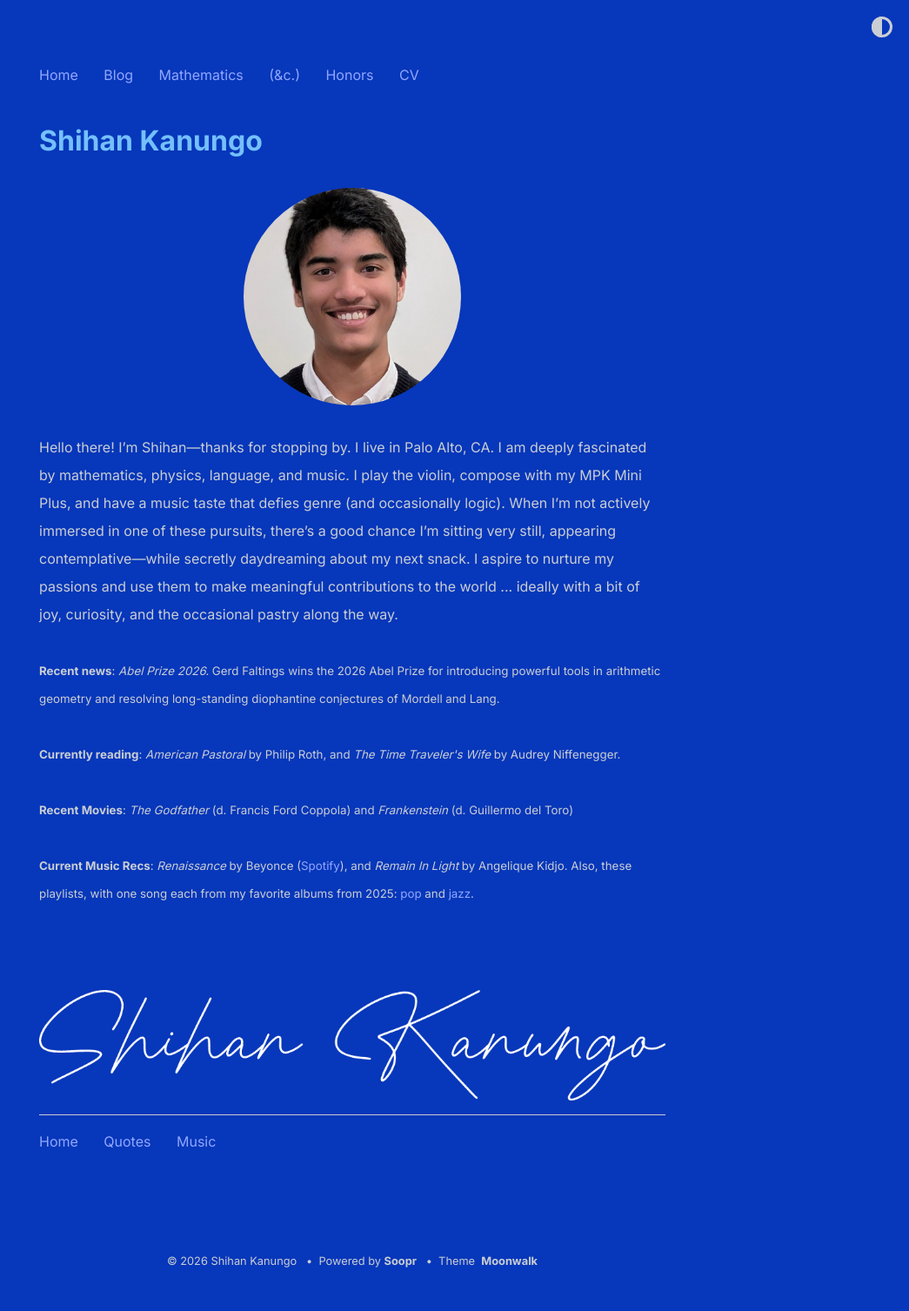
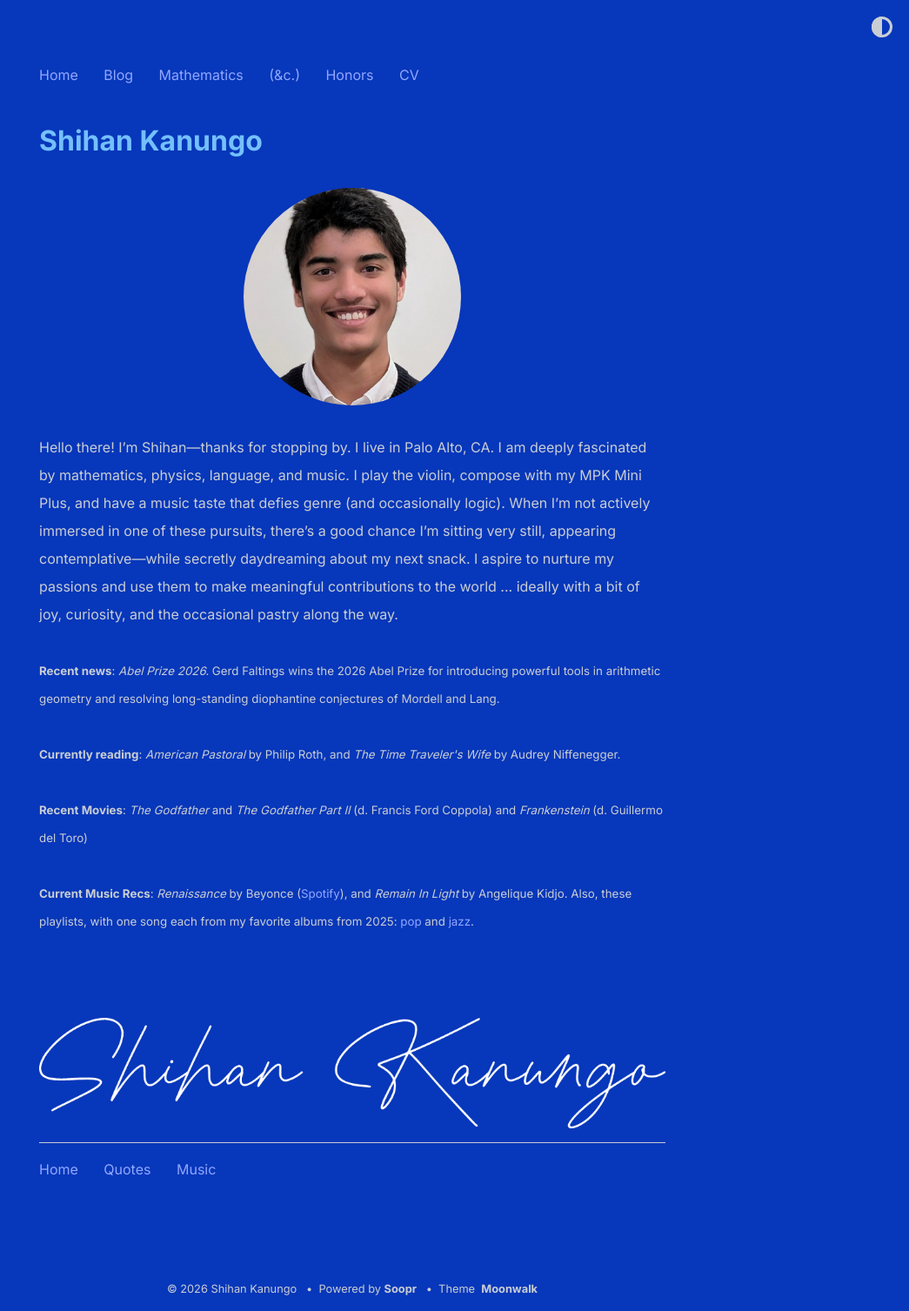
Before and after one commit to shihankanungo/shihankanungo.github.io, a Jekyll site: the page built from index.md, in a window 1280 px wide. Shown: the whole page at 87% size, without its empty margins (235-1280 px from the left). Built offline with Jekyll 4.4.1, drawn with Linux system fonts in a browser that asks for light colours; before the commit the page ends 1475 px from its top, so only the background shows below that.

Commit message:
Update _config.yml

```diff
--- a/_config.yml
+++ b/_config.yml
@@ -10,7 +10,7 @@
           <br /><br />
           <small><b>Currently reading</b>: <i>American Pastoral</i> by Philip Roth,  and <i>The Time Traveler's Wife</i> by Audrey Niffenegger.</small>
           <br /><br />
-          <small><b>Recent Movies</b>: <i>The Godfather</i> (d. Francis Ford Coppola) and <i>Frankenstein</i> (d. Guillermo del Toro)</small>
+          <small><b>Recent Movies</b>: <i>The Godfather</i> and <i>The Godfather Part II</i> (d. Francis Ford Coppola) and <i>Frankenstein</i> (d. Guillermo del Toro)</small>
           <br /><br />
           <small><b>Current Music Recs</b>: <i>Renaissance</i> by Beyonce (<a href="https://open.spotify.com/album/6FJxoadUE4JNVwWHghBwnb?si=RSfqXehORo2QK4Dg95FFuA">Spotify</a>), and <i>Remain In Light</i> by Angelique Kidjo. Also, these playlists, with one song each from my favorite albums from 2025: <a href="https://open.spotify.com/playlist/0b6ipXilq8yItCkbfxZRbl?si=022493cba1c64e71">pop</a> and <a href="https://open.spotify.com/playlist/2iO14usuhKlftJvaT3AK0R?si=7f8887dec02c4fed">jazz</a>. </small>
           <br /><br /><br /><br />
```
